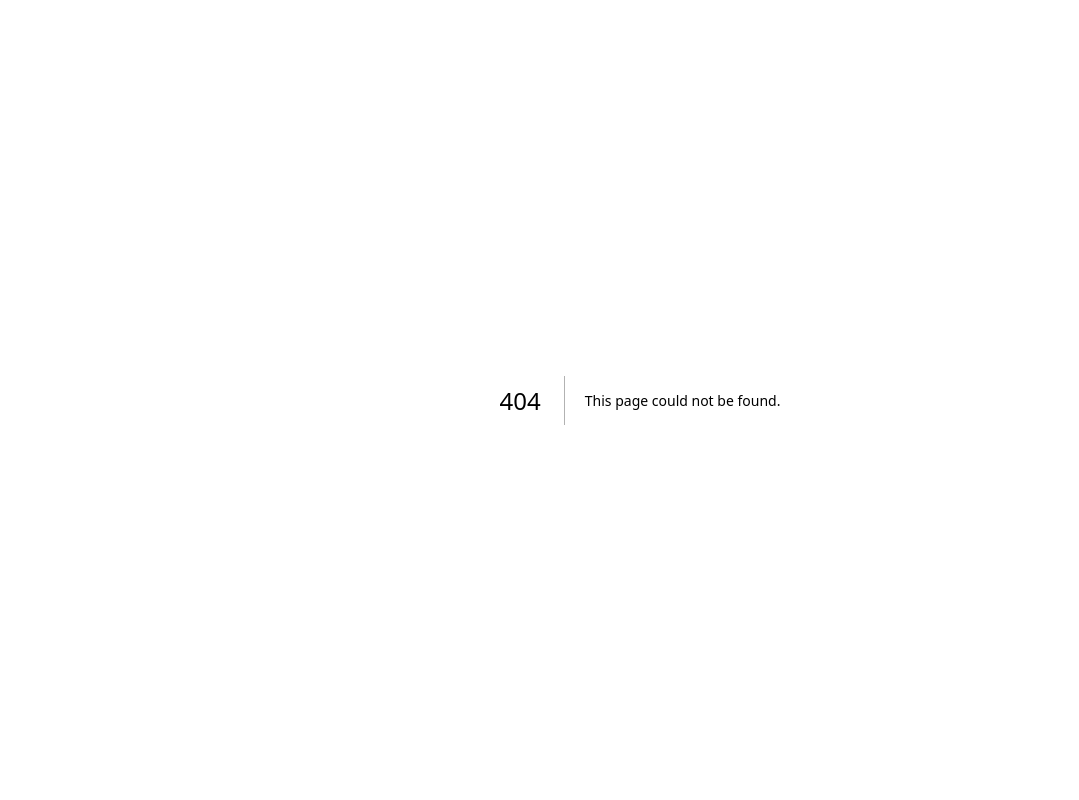
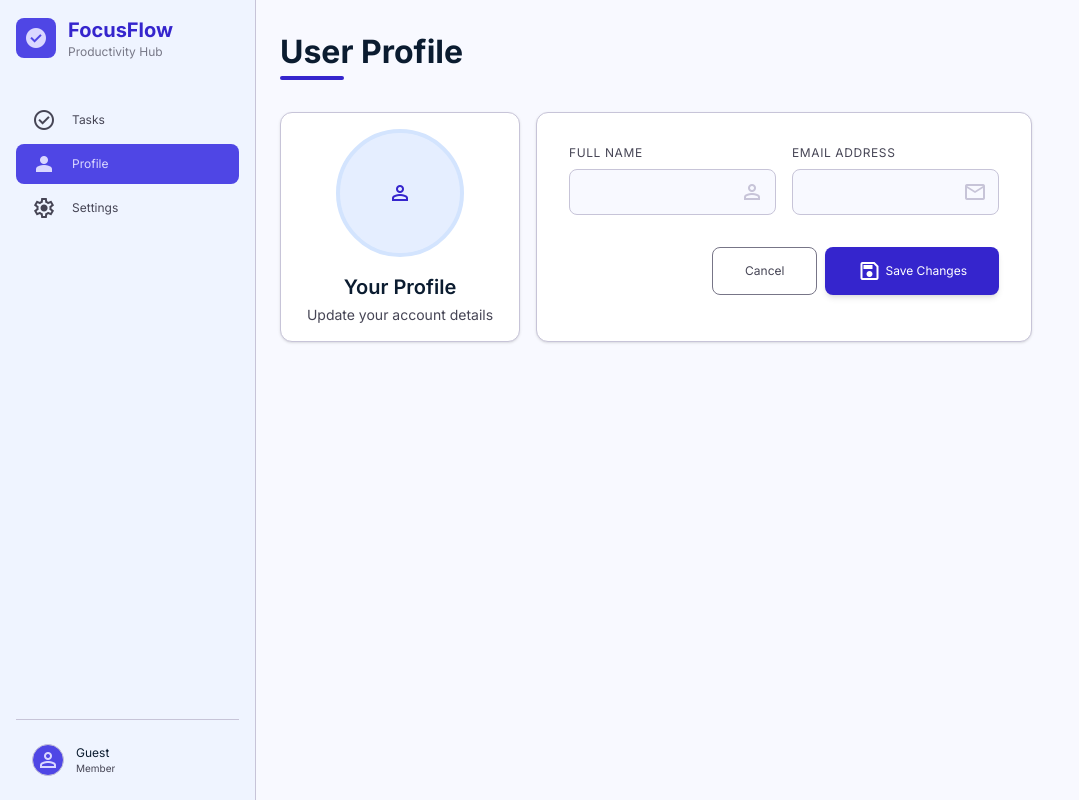
Before and after one commit to akiko-hatano/focus-flow, a Next.js app: page /profile in a window 1280 px wide. Before the commit this address had no page. Shown: the whole page, without its empty margins (0-1079 px from the left). Built offline with nearby package versions, Linux system fonts and the light colour scheme.

Commit message:
feat: ユーザー情報画面を実装
名前とメールアドレスの入力・バリデーション・保存をプロフィール画面に追加する。

```diff
--- /dev/null
+++ b/src/app/profile/page.tsx
@@ -0,0 +1,34 @@
+import { AppShell } from "@/components/layout/AppShell";
+import { ProfileForm } from "@/components/profile/ProfileForm";
+import { Icon } from "@/components/ui/Icon";
+
+export default function ProfilePage() {
+  return (
+    <AppShell mobileTitle="FocusFlow">
+      <div className="mb-stack-lg flex flex-col gap-base">
+        <h2 className="text-headline-lg-mobile md:text-headline-lg font-bold text-on-background">
+          User Profile
+        </h2>
+        <div className="h-1 w-16 bg-primary rounded-full" />
+      </div>
+
+      <div className="grid grid-cols-1 md:grid-cols-12 gap-stack-md">
+        <section className="md:col-span-4 bg-surface-container-lowest border border-outline-variant rounded-xl p-stack-md flex flex-col items-center text-center shadow-sm">
+          <div className="relative mb-stack-md">
+            <div className="w-32 h-32 rounded-full overflow-hidden border-4 border-surface-variant bg-surface-container flex items-center justify-center">
+              <Icon name="person" className="text-5xl text-primary" />
+            </div>
+          </div>
+          <div className="space-y-base">
+            <h3 className="text-headline-md font-semibold text-on-surface">Your Profile</h3>
+            <p className="text-body-md text-on-surface-variant">Update your account details</p>
+          </div>
+        </section>
+
+        <section className="md:col-span-8 bg-surface-container-lowest border border-outline-variant rounded-xl p-stack-lg shadow-sm">
+          <ProfileForm />
+        </section>
+      </div>
+    </AppShell>
+  );
+}
--- /dev/null
+++ b/src/components/profile/ProfileForm.tsx
@@ -0,0 +1,121 @@
+"use client";
+
+import { useState, type FormEvent } from "react";
+import { useAtom } from "jotai";
+import { Icon } from "@/components/ui/Icon";
+import { userProfileSchema } from "@/lib/schemas/user";
+import { userProfileAtom } from "@/store/atoms";
+
+export function ProfileForm() {
+  const [profile, setProfile] = useAtom(userProfileAtom);
+  const [name, setName] = useState(profile.name);
+  const [email, setEmail] = useState(profile.email);
+  const [errors, setErrors] = useState<Record<string, string>>({});
+  const [saveStatus, setSaveStatus] = useState<"idle" | "saved">("idle");
+
+  const handleSubmit = (event: FormEvent<HTMLFormElement>) => {
+    event.preventDefault();
+    const result = userProfileSchema.safeParse({ name, email });
+    if (!result.success) {
+      const fieldErrors: Record<string, string> = {};
+      for (const issue of result.error.issues) {
+        const field = issue.path[0];
+        if (typeof field === "string" && !fieldErrors[field]) {
+          fieldErrors[field] = issue.message;
+        }
+      }
+      setErrors(fieldErrors);
+      return;
+    }
+
+    setErrors({});
+    setProfile(result.data);
+    setSaveStatus("saved");
+    setTimeout(() => setSaveStatus("idle"), 2000);
+  };
+
+  const handleCancel = () => {
+    setName(profile.name);
+    setEmail(profile.email);
+    setErrors({});
+  };
+
+  return (
+    <form className="space-y-stack-md" onSubmit={handleSubmit} data-testid="profile-form">
+      <div className="grid grid-cols-1 md:grid-cols-2 gap-stack-md">
+        <div className="space-y-stack-sm">
+          <label
+            htmlFor="fullName"
+            className="text-label-md text-on-surface-variant uppercase tracking-wider block"
+          >
+            Full Name
+          </label>
+          <div className="relative">
+            <input
+              id="fullName"
+              type="text"
+              value={name}
+              onChange={(event) => setName(event.target.value)}
+              data-testid="profile-name-input"
+              className="w-full px-stack-md py-3 bg-surface rounded-lg border border-outline-variant focus:border-primary focus:ring-2 focus:ring-primary-container outline-none transition-all text-body-md"
+            />
+            <Icon name="person" className="absolute right-3 top-1/2 -translate-y-1/2 text-outline-variant" />
+          </div>
+          {errors.name && (
+            <p className="text-sm text-error" data-testid="profile-name-error" role="alert">
+              {errors.name}
+            </p>
+          )}
+        </div>
+
+        <div className="space-y-stack-sm">
+          <label
+            htmlFor="emailAddress"
+            className="text-label-md text-on-surface-variant uppercase tracking-wider block"
+          >
+            Email Address
+          </label>
+          <div className="relative">
+            <input
+              id="emailAddress"
+              type="email"
+              value={email}
+              onChange={(event) => setEmail(event.target.value)}
+              data-testid="profile-email-input"
+              className="w-full px-stack-md py-3 bg-surface rounded-lg border border-outline-variant focus:border-primary focus:ring-2 focus:ring-primary-container outline-none transition-all text-body-md"
+            />
+            <Icon name="mail" className="absolute right-3 top-1/2 -translate-y-1/2 text-outline-variant" />
+          </div>
+          {errors.email && (
+            <p className="text-sm text-error" data-testid="profile-email-error" role="alert">
+              {errors.email}
+            </p>
+          )}
+        </div>
+      </div>
+
+      <div className="pt-stack-md flex flex-col md:flex-row justify-end gap-stack-sm">
+        <button
+          type="button"
+          onClick={handleCancel}
+          data-testid="profile-cancel-btn"
+          className="px-stack-lg py-3 rounded-lg border border-outline text-on-surface-variant text-label-md hover:bg-surface-variant transition-colors active:scale-95"
+        >
+          Cancel
+        </button>
+        <button
+          type="submit"
+          data-testid="profile-save-btn"
+          className={`px-stack-lg py-3 rounded-lg text-label-md hover:opacity-90 shadow-md active:scale-95 transition-all flex items-center justify-center gap-base ${
+            saveStatus === "saved"
+              ? "bg-emerald-600 text-white"
+              : "bg-primary text-on-primary"
+          }`}
+        >
+          <Icon name={saveStatus === "saved" ? "check_circle" : "save"} className="text-[18px]" />
+          {saveStatus === "saved" ? "Updated!" : "Save Changes"}
+        </button>
+      </div>
+    </form>
+  );
+}
```
